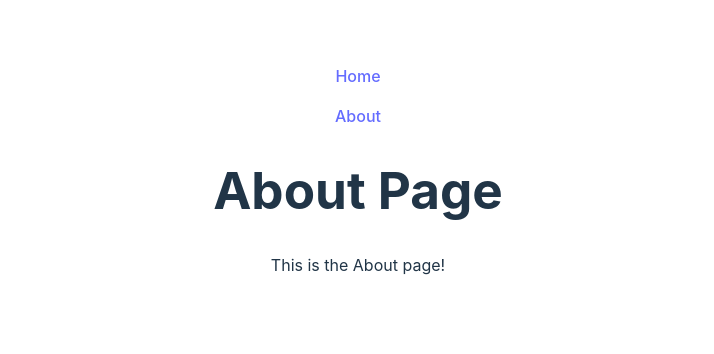
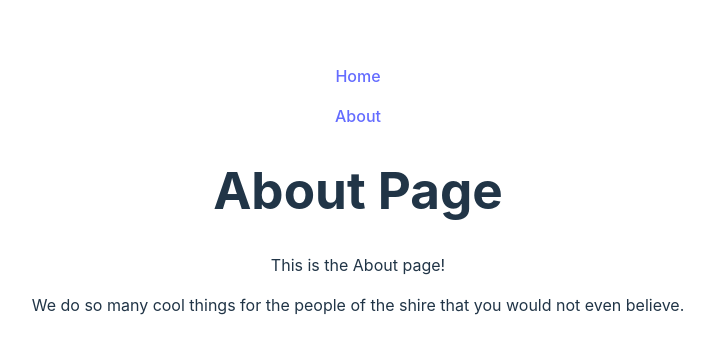
Before and after one commit to LeoAnker0/airtv-v3, a Vue app: page /about in a window 1280 px wide. Shown: the top 354 px of the page, without its empty margins (282-996 px from the left). Built offline with nearby package versions, Linux system fonts and the light colour scheme.

Commit message:
UPDATE About.vue

```diff
--- a/src/views/About.vue
+++ b/src/views/About.vue
@@ -2,6 +2,7 @@
     <div>
         <h1>About Page</h1>
         <p>This is the About page!</p>
+        <p>We do so many cool things for the people of the shire that you would not even believe.</p>
     </div>
 </template>
 <script>
```
